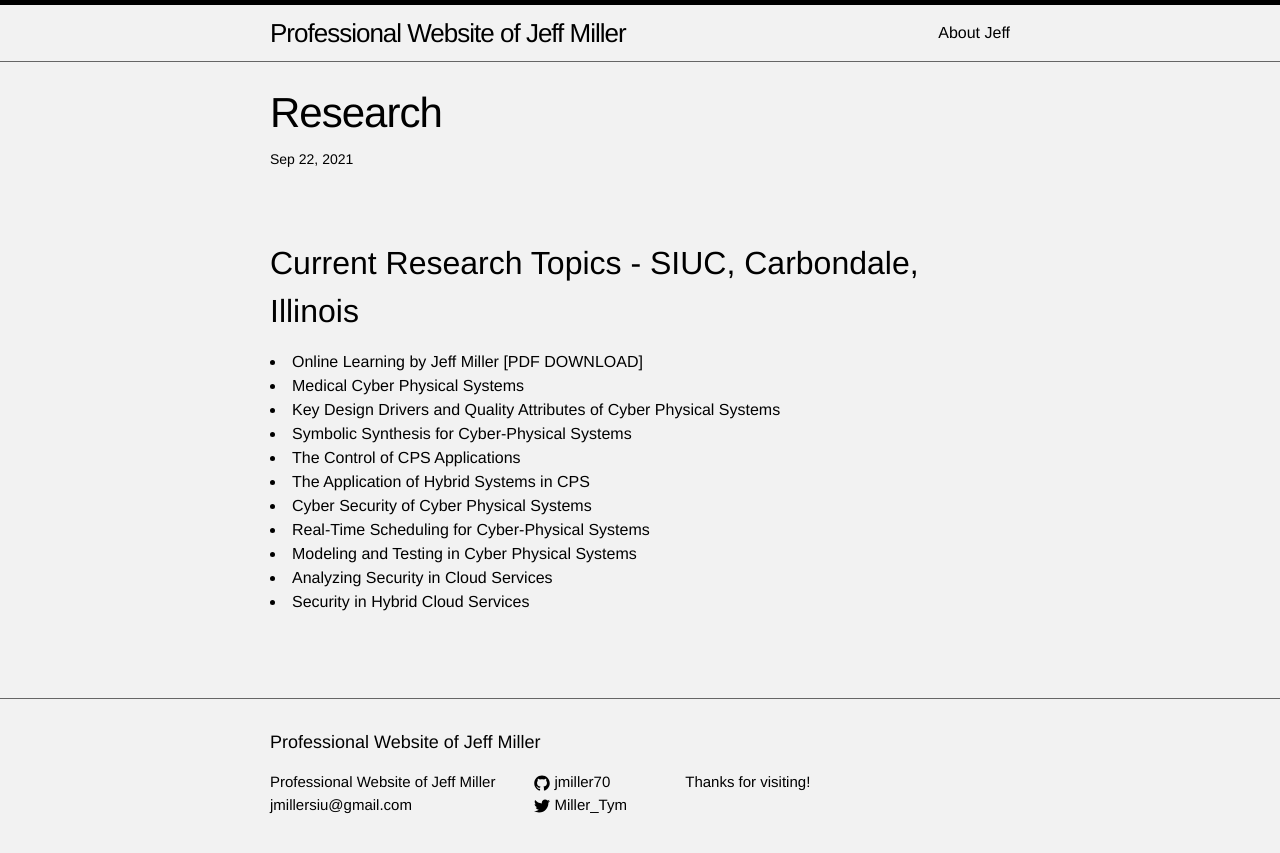
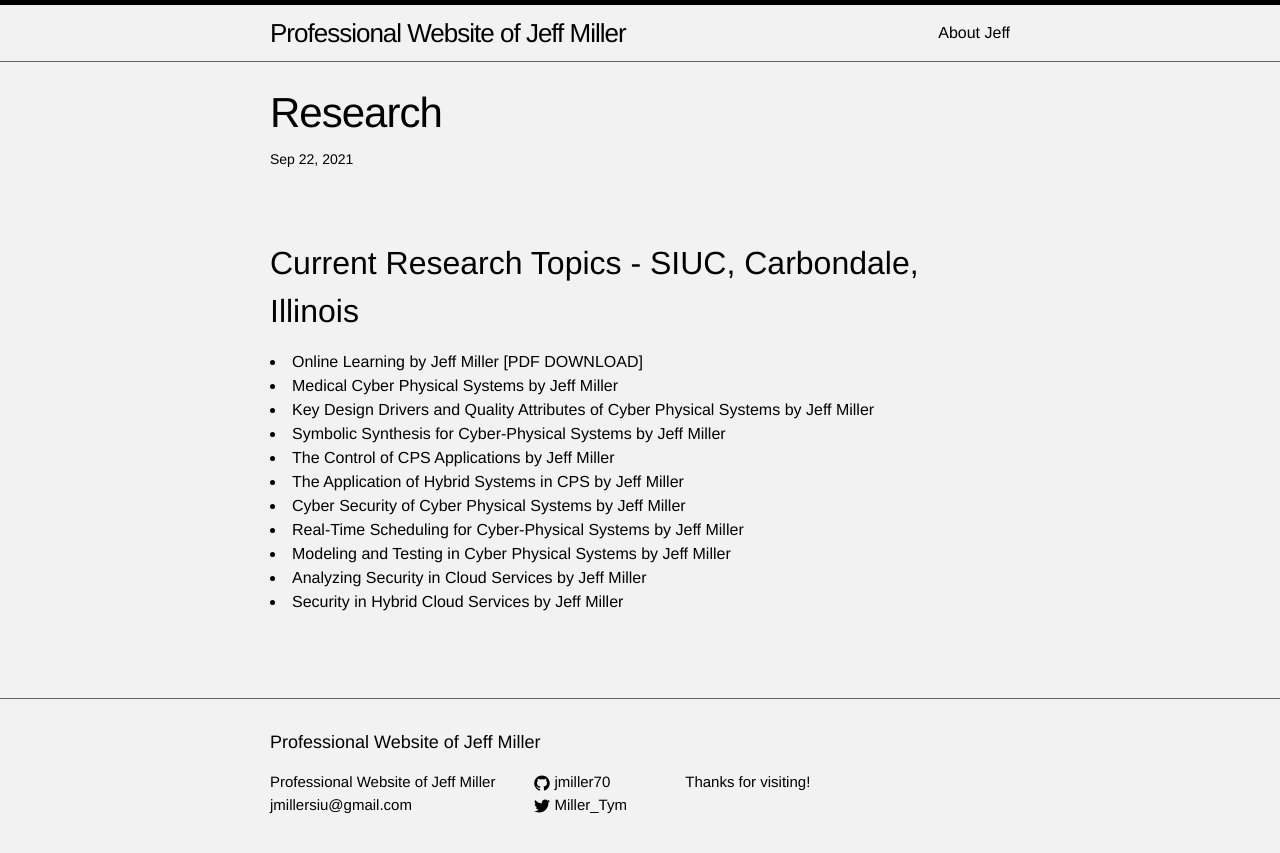
Before and after one commit to jmillersiu/jmillersiu.github.io, a Jekyll site: the page built from _posts/2021-09-22-research.markdown, in a window 1280 px wide. Shown: the top 853 px of the page. Built offline with Jekyll 4.4.1, drawn with Linux system fonts in a browser that asks for light colours.

Commit message:
Update 2021-09-22-research.markdown

```diff
--- a/_posts/2021-09-22-research.markdown
+++ b/_posts/2021-09-22-research.markdown
@@ -9,14 +9,14 @@ categories: jekyll update
 Current Research Topics - SIUC, Carbondale, Illinois
 ---
 <li>Online Learning by Jeff Miller <a href="https://jmillersiu.github.io/assets/Miller_Online_Learning_pdf.pdf" download>[PDF DOWNLOAD]</a></li>
-<li>Medical Cyber Physical Systems</li>
-<li>Key Design Drivers and Quality Attributes of Cyber Physical Systems</li>
-<li>Symbolic Synthesis for Cyber-Physical Systems</li>
-<li>The Control of CPS Applications</li>
-<li>The Application of Hybrid Systems in CPS</li>
-<li>Cyber Security of Cyber Physical Systems</li>
-<li>Real-Time Scheduling for Cyber-Physical Systems</li>
-<li>Modeling and Testing in Cyber Physical Systems</li>
-<li>Analyzing Security in Cloud Services</li>
-<li>Security in Hybrid Cloud Services</li>
+<li>Medical Cyber Physical Systems by Jeff Miller</li>
+<li>Key Design Drivers and Quality Attributes of Cyber Physical Systems by Jeff Miller</li>
+<li>Symbolic Synthesis for Cyber-Physical Systems by Jeff Miller</li>
+<li>The Control of CPS Applications by Jeff Miller</li>
+<li>The Application of Hybrid Systems in CPS by Jeff Miller</li>
+<li>Cyber Security of Cyber Physical Systems by Jeff Miller</li>
+<li>Real-Time Scheduling for Cyber-Physical Systems by Jeff Miller</li>
+<li>Modeling and Testing in Cyber Physical Systems by Jeff Miller</li>
+<li>Analyzing Security in Cloud Services by Jeff Miller</li>
+<li>Security in Hybrid Cloud Services by Jeff Miller</li>
 <br>
```
